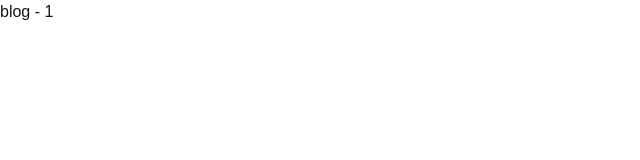
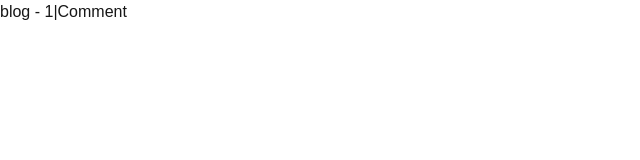
Before and after one commit to th-sakib/Exploring-NextJS, a Next.js app in the folder practice-next/: page /blogs/1 in a window 1280 px wide. Shown: the top 160 px of the page, without its empty margins (0-640 px from the left). Built offline with nearby package versions, Linux system fonts and the light colour scheme.

Commit message:
Add nested comments in practice-next - in slug folder we create another nested route

```diff
--- /dev/null
+++ b/practice-next/app/blogs/[blog]/comment/page.js
@@ -0,0 +1,8 @@
+import React from "react";
+
+async function Comment({ params }) {
+  const { blog } = await params;
+  return <div>Comment on page number {blog}</div>;
+}
+
+export default Comment;
--- a/practice-next/app/blogs/[blog]/page.jsx
+++ b/practice-next/app/blogs/[blog]/page.jsx
@@ -1,9 +1,15 @@
+import Link from "next/link";
 import React from "react";
 
 async function blog({ params }) {
   const { blog } = await params;
   console.log(blog);
-  return <div>blog - {blog}</div>;
+  return (
+    <div>
+      blog - {blog}
+      <Link href={`/blogs/${blog}/comment`}>|Comment</Link>
+    </div>
+  );
 }
 
 export default blog;
```
